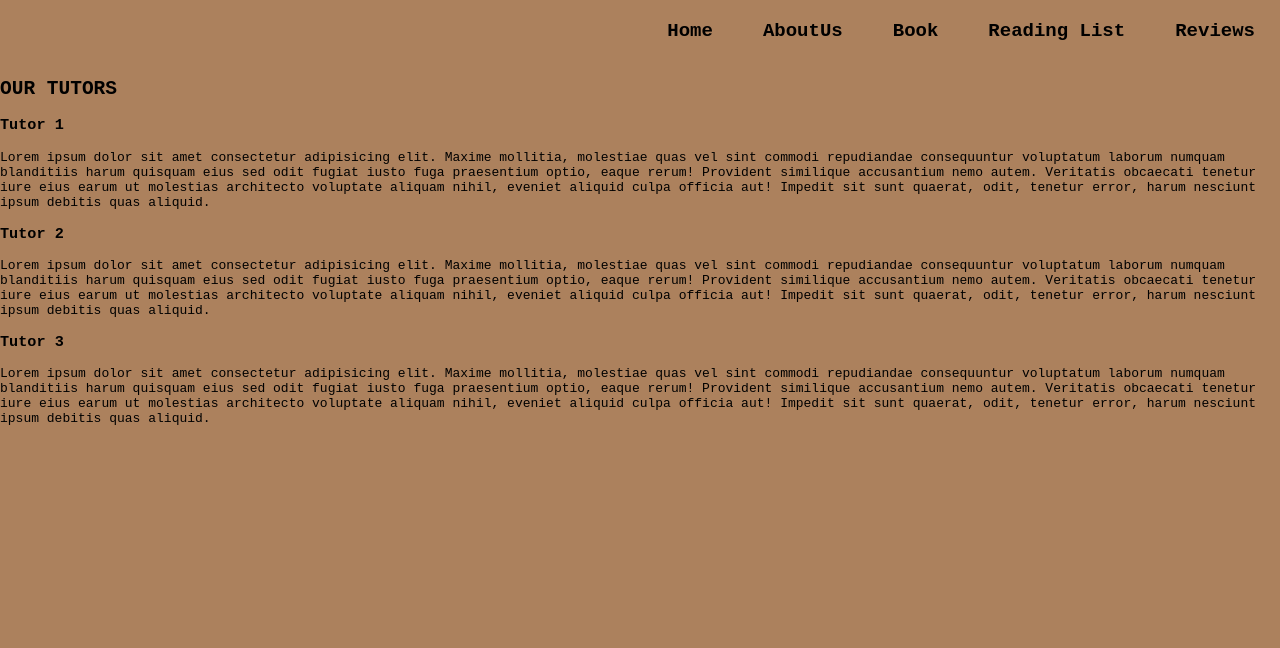
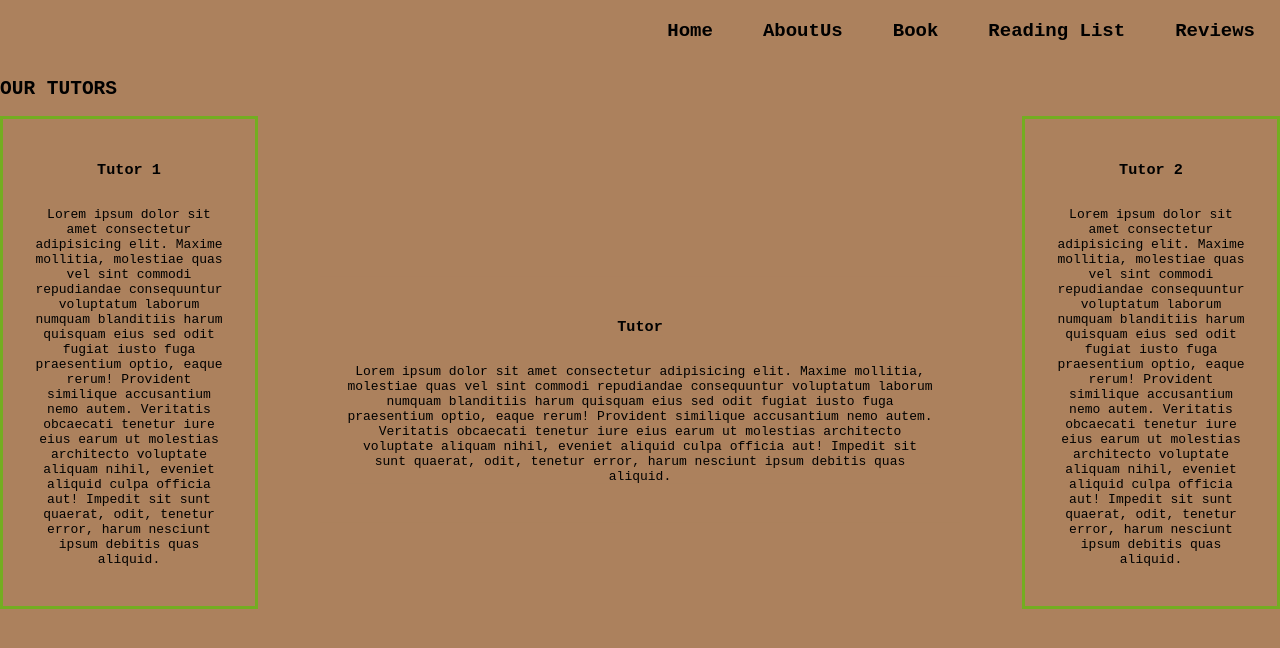
Before and after one commit to OliviaAdongo/tales, a React (Create React App) app: page /about in a window 1280 px wide. Shown: the top 648 px of the page. Built offline with nearby package versions, Linux system fonts and the light colour scheme.

Commit message:
About us styling added

```diff
--- /dev/null
+++ b/src/components/AboutUs/Aboutus.css
@@ -0,0 +1,52 @@
+.box1{
+position: fixed;
+top: 50%;
+left: 50%;
+transform: translate(-50%, -50%);
+display: flex;
+flex-direction: column;
+justify-content: center;
+align-items: center;
+padding: 2rem;
+text-align: center;
+}
+.box2{
+    position: absolute;
+    top: px;
+    left: 0;
+    width: 200px;
+    height: -6px;
+    border: 3px solid #73AD21;
+    display: flex;
+    flex-direction: column;
+    justify-content: center;
+    align-items: center;
+    padding: 2rem;
+    text-align: center;
+}
+.box3{
+    position: absolute;
+    right: 0;
+    width: 200px;
+    height: -6px;
+    border: 3px solid #73AD21;
+    display: flex;
+    flex-direction: column;
+    justify-content: center;
+    align-items: center;
+    padding: 2rem;
+    text-align: center;
+}
+.box3{
+    position: absolute;
+    right: 0;
+    width: 200px;
+    height: -6px;
+    border: 3px solid #73AD21;
+    display: flex;
+    flex-direction: column;
+    justify-content: center;
+    align-items: center;
+    padding: 2rem;
+    text-align: center;
+}
--- a/src/components/AboutUs/Aboutus.js
+++ b/src/components/AboutUs/Aboutus.js
@@ -1,4 +1,5 @@
 import React from 'react'
+import './Aboutus.css'
 
 const Aboutus = () => {
   return (
@@ -6,7 +7,19 @@ const Aboutus = () => {
     <section id="services">
         <h2 class="headings">OUR TUTORS</h2>
         <div class="row">
-            <div class="box">
+            <div class="box1">
+                <h3 class="headings">Tutor</h3>
+                <p>Lorem ipsum dolor sit amet consectetur adipisicing elit. Maxime mollitia,
+                    molestiae quas vel sint commodi repudiandae consequuntur voluptatum laborum
+                    numquam blanditiis harum quisquam eius sed odit fugiat iusto fuga praesentium
+                    optio, eaque rerum! Provident similique accusantium nemo autem. Veritatis
+                    obcaecati tenetur iure eius earum ut molestias architecto voluptate aliquam
+                    nihil, eveniet aliquid culpa officia aut! Impedit sit sunt quaerat, odit,
+                    tenetur error, harum nesciunt ipsum debitis quas aliquid. </p>
+            </div>
+
+            <div class="box2">
+
                 <h3 class="headings">Tutor 1</h3>
                 <p>Lorem ipsum dolor sit amet consectetur adipisicing elit. Maxime mollitia,
                     molestiae quas vel sint commodi repudiandae consequuntur voluptatum laborum
@@ -16,20 +29,9 @@ const Aboutus = () => {
                     nihil, eveniet aliquid culpa officia aut! Impedit sit sunt quaerat, odit,
                     tenetur error, harum nesciunt ipsum debitis quas aliquid. </p>
             </div>
-
-            <div class="box">
+            <div class="box3">
 
                 <h3 class="headings">Tutor 2</h3>
-                <p>Lorem ipsum dolor sit amet consectetur adipisicing elit. Maxime mollitia,
-                    molestiae quas vel sint commodi repudiandae consequuntur voluptatum laborum
-                    numquam blanditiis harum quisquam eius sed odit fugiat iusto fuga praesentium
-                    optio, eaque rerum! Provident similique accusantium nemo autem. Veritatis
-                    obcaecati tenetur iure eius earum ut molestias architecto voluptate aliquam
-                    nihil, eveniet aliquid culpa officia aut! Impedit sit sunt quaerat, odit,
-                    tenetur error, harum nesciunt ipsum debitis quas aliquid. </p>
-            </div>
-            <div class="box">
-                <h3 class="headings">Tutor 3</h3>
                 <p>Lorem ipsum dolor sit amet consectetur adipisicing elit. Maxime mollitia,
                     molestiae quas vel sint commodi repudiandae consequuntur voluptatum laborum
                     numquam blanditiis harum quisquam eius sed odit fugiat iusto fuga praesentium
```
